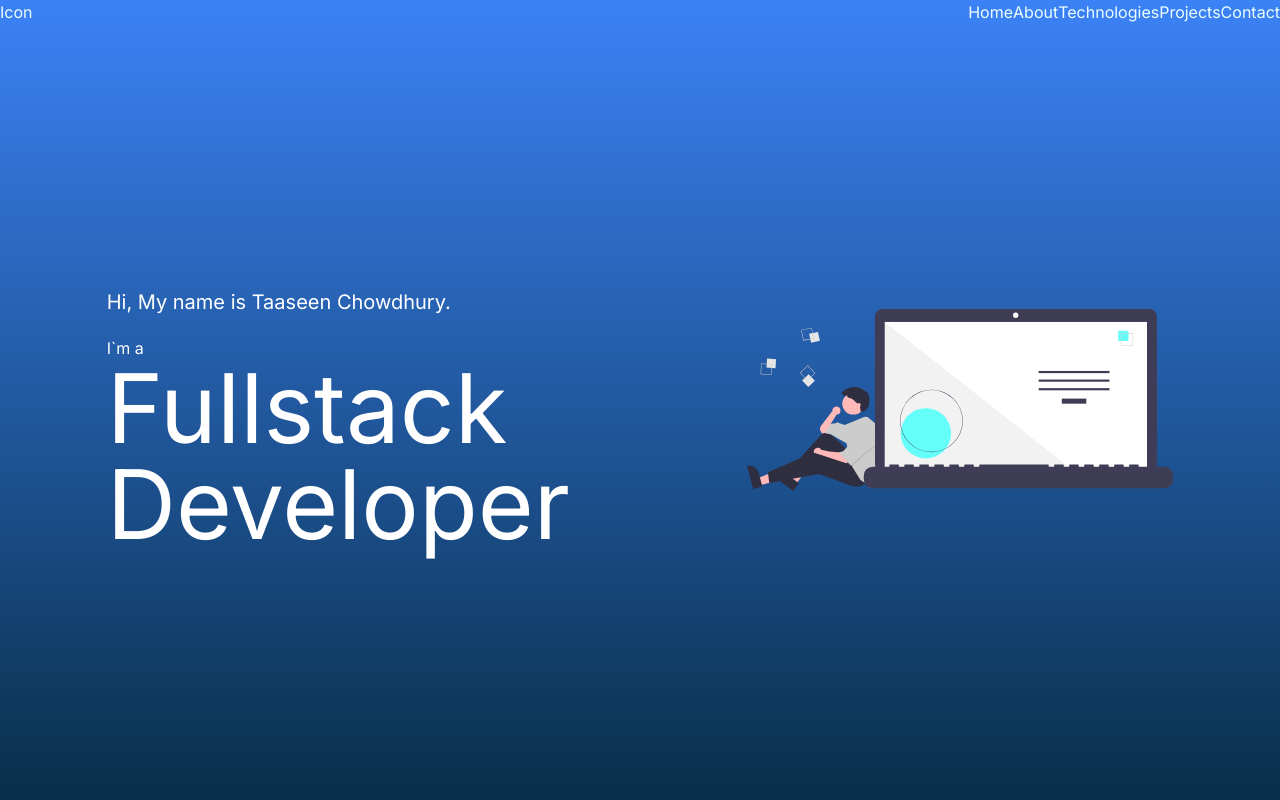
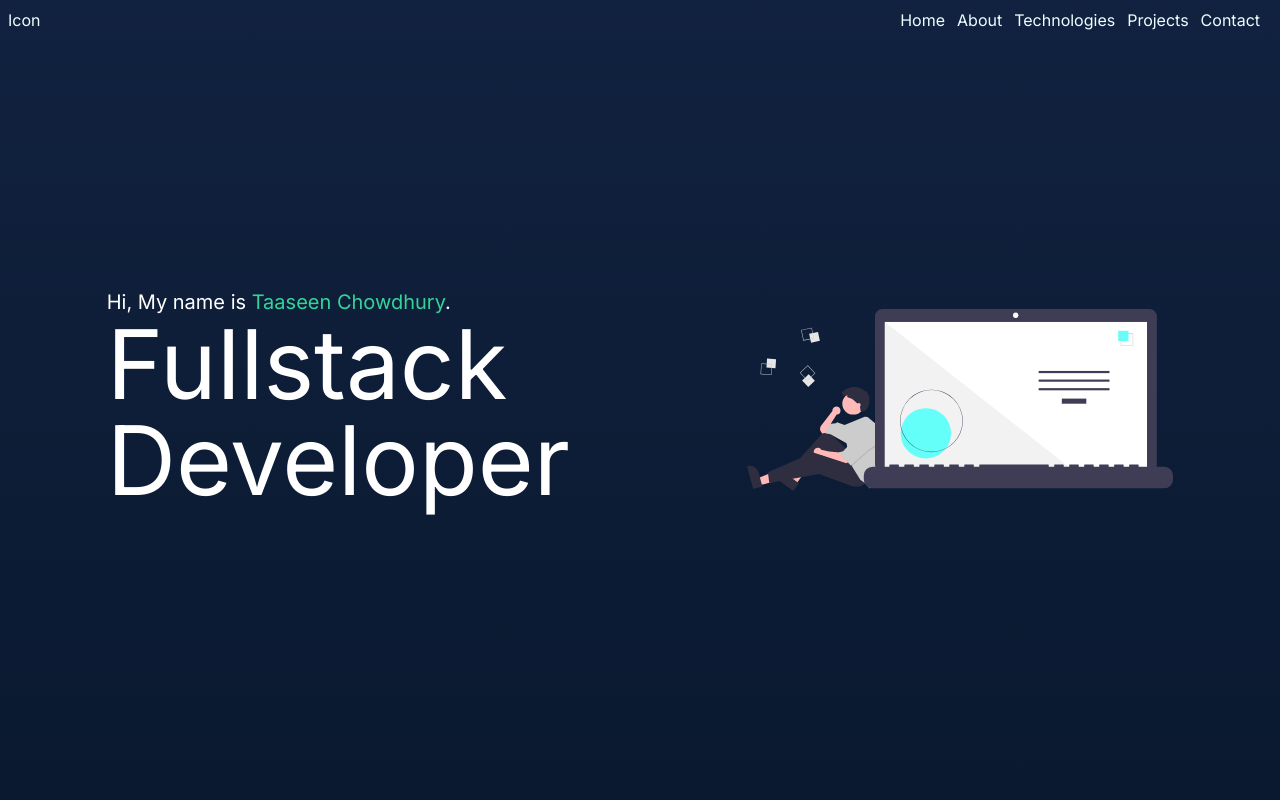
Before and after one commit to ZeNoobi/taaseen-portfolio-react, a Next.js app: page / in a window 1280 px wide. Shown: the top 800 px of the page. Built offline with nearby package versions, Linux system fonts and the light colour scheme.

Commit message:
Navigation Client Sided

```diff
--- a/app/components/Navigation.tsx
+++ b/app/components/Navigation.tsx
@@ -1,14 +1,20 @@
+'use client';
+
 const NavBar = () => {
+  const handleClick = () => {};
+
   return (
     <div className='w-full bg-transparent fixed'>
       <div className='text-cyan-50 flex justify-between'>
-        <p>Icon</p>
-        <ul className='flex'>
-          <li>Home</li>
-          <li>About</li>
-          <li>Technologies</li>
-          <li>Projects</li>
-          <li>Contact</li>
+        <p className='p-2'>Icon</p>
+        <ul className='flex p-2'>
+          <li className='pr-3' onClick={handleClick}>
+            Home
+          </li>
+          <li className='pr-3'>About</li>
+          <li className='pr-3'>Technologies</li>
+          <li className='pr-3'>Projects</li>
+          <li className='pr-3'>Contact</li>
         </ul>
       </div>
     </div>
--- a/app/sections/About.tsx
+++ b/app/sections/About.tsx
@@ -1,6 +1,6 @@
 const AboutMe = () => {
   return (
-    <div className='w-full h-full bg-gradient-to-b from-sky-950 to-gray-950 text-white'>
+    <div className='w-full h-full bg-gradient-to-b from-navy to-gray-950 text-white'>
       AboutMe
     </div>
   );
--- a/app/sections/Introduction.tsx
+++ b/app/sections/Introduction.tsx
@@ -2,14 +2,14 @@ import Image from 'next/image';
 
 const IntroPage = () => {
   return (
-    <div className='h-full w-full bg-gradient-to-b from-blue-500 to-sky-950 text-white flex justify-center items-center'>
+    <div className='h-full w-full bg-gradient-to-b from-lightnavy to-navy text-white flex justify-center items-center'>
       {/*<section className='flex items-center justify-between'></section>*/}
       <div className=' flex justify-center min-w-full h-56'>
         <div className='w-1/2'>
           <h3 className='text-xl'>
-            Hi, My name is <span>Taaseen Chowdhury</span>.
+            Hi, My name is{' '}
+            <span className='text-emerald-400'>Taaseen Chowdhury</span>.
           </h3>
-          <h3 className='pt-5'>I`m a</h3>
           <h3 className='text-8xl'>
             <span>Fullstack</span> Developer
           </h3>
--- a/tailwind.config.js
+++ b/tailwind.config.js
@@ -7,6 +7,10 @@ module.exports = {
   ],
   theme: {
     extend: {
+      colors: {
+        lightnavy: '#112240',
+        navy: '#0a192f',
+      },
       backgroundImage: {
         'gradient-radial': 'radial-gradient(var(--tw-gradient-stops))',
         'gradient-conic':
@@ -15,4 +19,4 @@ module.exports = {
     },
   },
   plugins: [],
-}
+};
```
